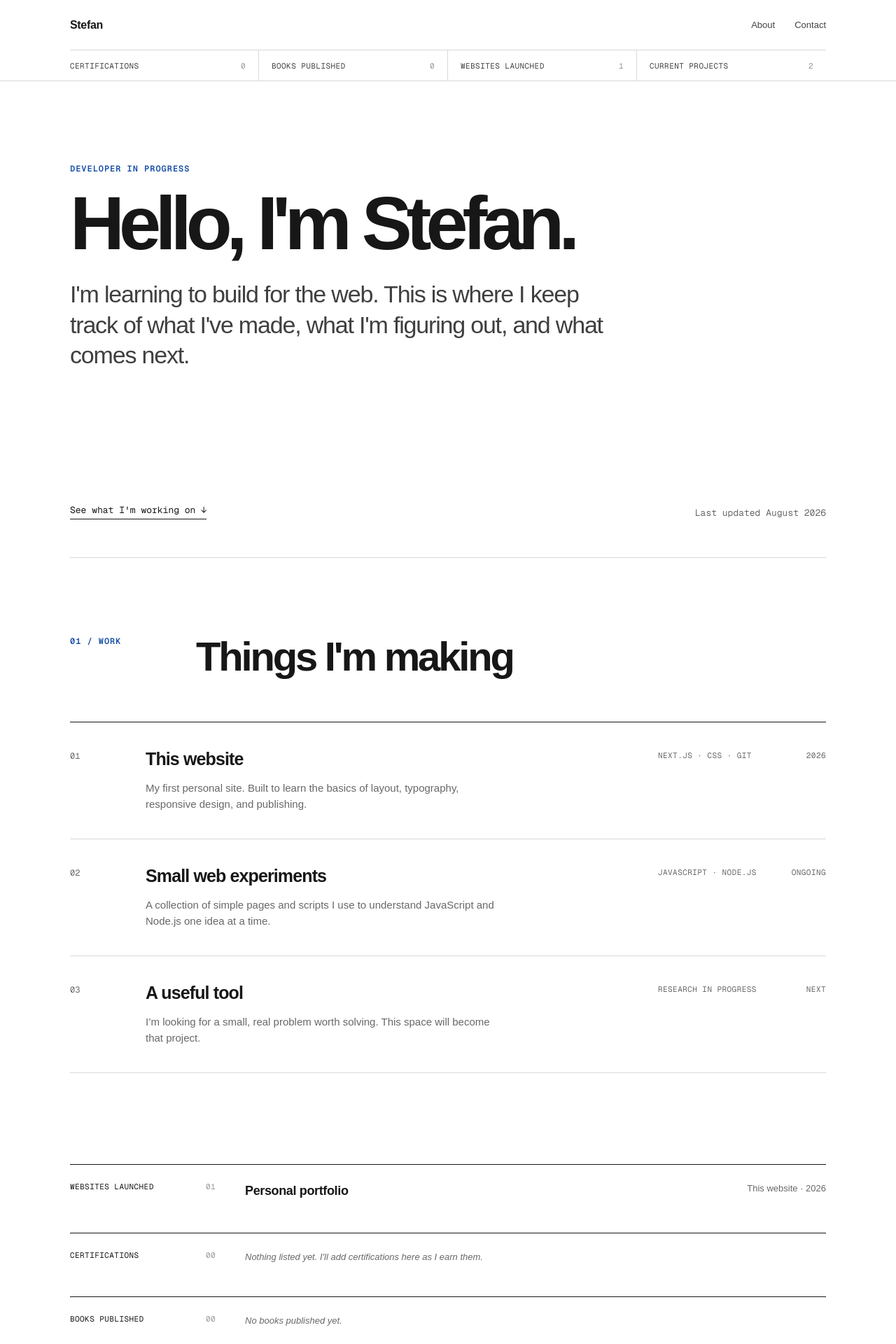
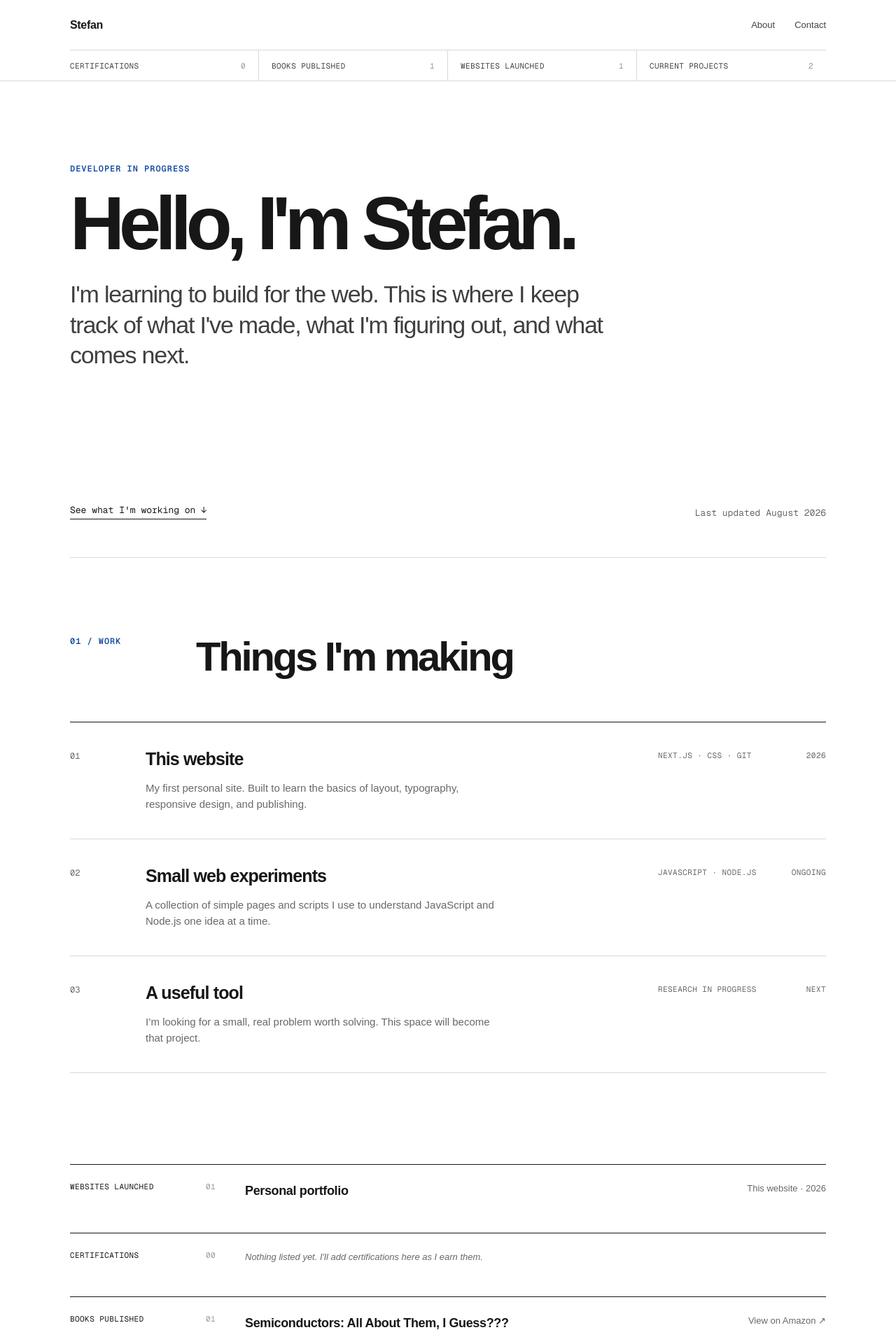
Before and after one commit to WHYDOESTHISWORLDEXIST/stefan-portfolio, a Next.js app: page / in a window 1280 px wide. Shown: the top 1920 px of the page at 70% size. Built offline with nearby package versions, Linux system fonts and the light colour scheme.

Commit message:
Add published book

```diff
--- a/app/globals.css
+++ b/app/globals.css
@@ -21,7 +21,7 @@ a { color:inherit; text-decoration:none; }
 .heroMeta a { color:var(--ink); border-bottom:1px solid var(--ink); padding-bottom:3px; }
 .work { padding:112px 0 130px; border-top:1px solid var(--line); }.sectionHead { display:grid; grid-template-columns:180px 1fr; margin-bottom:64px; }.sectionHead h2 { margin:0; font-size:clamp(38px,5vw,58px); line-height:1; letter-spacing:-.055em; font-weight:600; }
 .projectList { border-top:1px solid var(--ink); }.project { display:grid; grid-template-columns:70px 1fr 240px; gap:38px; padding:34px 0 38px; border-bottom:1px solid var(--line); }.projectNumber { padding-top:6px; color:var(--muted); font:12px var(--font-geist-mono),monospace; }.project h3 { margin:0 0 10px; font-size:25px; letter-spacing:-.035em; font-weight:600; }.project p { max-width:520px; margin:0; color:var(--muted); font-size:15px; line-height:1.55; }.projectMeta { display:flex; justify-content:space-between; gap:16px; padding-top:6px; color:var(--muted); font:11px/1.4 var(--font-geist-mono),monospace; text-transform:uppercase; letter-spacing:.04em; }
-.record { padding:0 0 130px; }.recordBlock { scroll-margin-top:72px; display:grid; grid-template-columns:250px 1fr; border-top:1px solid var(--ink); padding:24px 0 46px; }.recordTitle { display:flex; justify-content:space-between; padding-right:42px; }.recordTitle p,.recordTitle span { margin:0; font:11px var(--font-geist-mono),monospace; text-transform:uppercase; letter-spacing:.04em; }.recordTitle span { color:#999; }.recordEntry { display:flex; justify-content:space-between; gap:24px; }.recordEntry strong { font-size:18px; letter-spacing:-.02em; }.recordEntry span,.emptyEntry { color:var(--muted); font-size:13px; line-height:1.5; }.emptyEntry { font-style:italic; }
+.record { padding:0 0 130px; }.recordBlock { scroll-margin-top:72px; display:grid; grid-template-columns:250px 1fr; border-top:1px solid var(--ink); padding:24px 0 46px; }.recordTitle { display:flex; justify-content:space-between; padding-right:42px; }.recordTitle p,.recordTitle span { margin:0; font:11px var(--font-geist-mono),monospace; text-transform:uppercase; letter-spacing:.04em; }.recordTitle span { color:#999; }.recordEntry { display:flex; justify-content:space-between; gap:24px; }.recordEntry strong { font-size:18px; letter-spacing:-.02em; }.recordEntry span,.emptyEntry { color:var(--muted); font-size:13px; line-height:1.5; }.emptyEntry { font-style:italic; }.recordLink:hover strong { color:var(--accent); }.recordLink span { white-space:nowrap; }
 .about { background:var(--paper); border-block:1px solid var(--line); padding:124px 0; }.aboutGrid { display:grid; grid-template-columns:1fr 1fr; gap:80px; }.about .sectionHead { display:block; }.about .sectionHead>p { margin-bottom:28px; }.aboutCopy { padding-top:39px; }.aboutCopy>p { margin:0 0 24px; color:#353535; font-size:18px; line-height:1.55; letter-spacing:-.016em; }.aboutCopy dl { margin:54px 0 0; border-top:1px solid var(--line); }.aboutCopy dl div { display:grid; grid-template-columns:130px 1fr; padding:16px 0; border-bottom:1px solid var(--line); }.aboutCopy dt { color:var(--muted); font:11px var(--font-geist-mono),monospace; text-transform:uppercase; }.aboutCopy dd { margin:0; font-size:13px; }
 .contact { padding:132px 0 144px; }.contact h2 { max-width:880px; margin:28px 0 54px; font-size:clamp(42px,6vw,72px); line-height:1.06; letter-spacing:-.06em; font-weight:600; }.contactLinks { display:flex; flex-wrap:wrap; gap:18px 34px; }.emailLink { display:inline-block; color:var(--accent); font-size:19px; border-bottom:1px solid currentColor; padding-bottom:4px; }.footer { padding:28px 0 34px; border-top:1px solid var(--line); display:flex; justify-content:space-between; color:var(--muted); font:11px var(--font-geist-mono),monospace; text-transform:uppercase; letter-spacing:.04em; }
 @media (max-width:760px) { .shell{width:min(100% - 32px,1080px)}.navLinks{gap:16px}.topicBar{overflow-x:auto}.topicBarInner{width:650px;margin-left:16px}.topicBar a{padding-block:13px}.hero{min-height:610px;padding-top:90px}.hero h1{font-size:clamp(58px,18vw,78px)}.intro{font-size:23px}.heroMeta{display:block}.heroMeta span{display:block;margin-top:18px}.work{padding:86px 0 100px}.sectionHead{display:block;margin-bottom:44px}.sectionHead>p{margin-bottom:20px}.project{grid-template-columns:36px 1fr;gap:12px;padding:28px 0}.projectMeta{grid-column:2;justify-content:flex-start;margin-top:4px}.record{padding-bottom:90px}.recordBlock{grid-template-columns:1fr;gap:24px}.recordTitle{padding-right:0}.recordEntry{display:block}.recordEntry span{display:block;margin-top:8px}.about{padding:90px 0}.aboutGrid{grid-template-columns:1fr;gap:0}.aboutCopy{padding-top:0}.contact{padding:96px 0 110px}.contact h2{font-size:45px}.footer{padding-bottom:28px}}
--- a/app/page.tsx
+++ b/app/page.tsx
@@ -29,7 +29,7 @@ export default function Home() {
       <div className="topicBar" aria-label="Portfolio topics">
         <div className="shell topicBarInner">
           <a href="#certifications"><span>Certifications</span><strong>0</strong></a>
-          <a href="#books"><span>Books published</span><strong>0</strong></a>
+          <a href="#books"><span>Books published</span><strong>1</strong></a>
           <a href="#websites"><span>Websites launched</span><strong>1</strong></a>
           <a href="#projects"><span>Current projects</span><strong>2</strong></a>
         </div>
@@ -65,8 +65,10 @@ export default function Home() {
           <div className="emptyEntry">Nothing listed yet. I&apos;ll add certifications here as I earn them.</div>
         </div>
         <div className="recordBlock" id="books">
-          <div className="recordTitle"><p>Books published</p><span>00</span></div>
-          <div className="emptyEntry">No books published yet.</div>
+          <div className="recordTitle"><p>Books published</p><span>01</span></div>
+          <a className="recordEntry recordLink" href="https://www.amazon.com/s?k=Semiconductors%3A+All+About+Them%2C+I+Guess%3F%3F%3F&i=stripbooks" target="_blank" rel="noreferrer">
+            <strong>Semiconductors: All About Them, I Guess???</strong><span>View on Amazon ↗</span>
+          </a>
         </div>
       </section>
 
```
